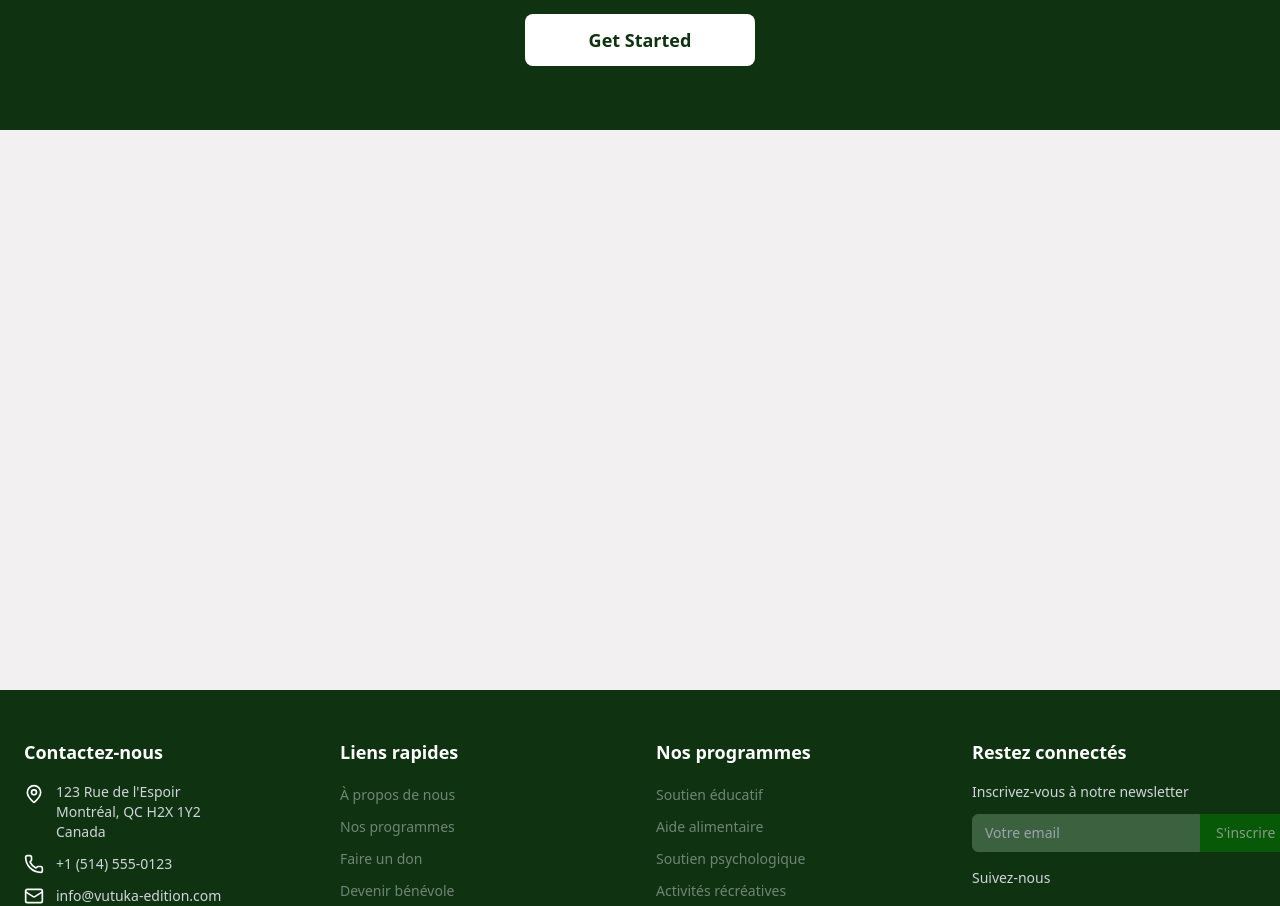
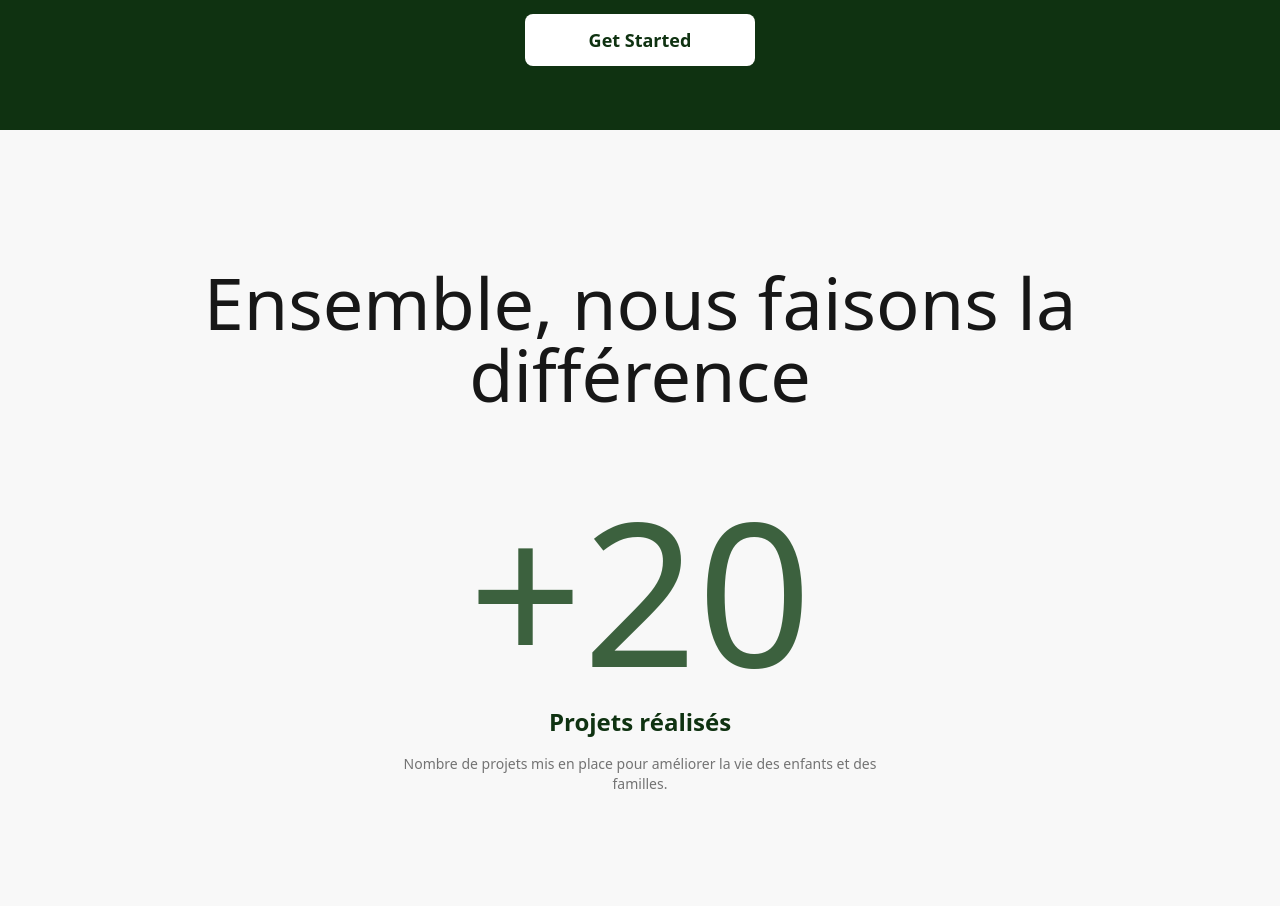
Before and after one commit to Vutuka-Edition/front-end, a React (Vite) app: page / in a window 1280 px wide. Shown: the part 1600-2506 px from the top of the page. Built offline with nearby package versions, Linux system fonts and the light colour scheme; no server answers.

Commit message:
added metrics screen

```diff
--- a/package.json
+++ b/package.json
@@ -12,14 +12,17 @@
   "dependencies": {
     "@reduxjs/toolkit": "^2.8.2",
     "axios": "^1.11.0",
+    "framer-motion": "^12.23.12",
     "i18next": "^25.3.2",
     "i18next-browser-languagedetector": "^8.2.0",
     "js-cookie": "^3.0.5",
     "jwt-decode": "^4.0.0",
     "lucide-react": "^0.536.0",
     "react": "^19.1.0",
+    "react-countup": "^6.5.3",
     "react-dom": "^19.1.0",
     "react-i18next": "^15.6.1",
+    "react-intersection-observer": "^9.16.0",
     "react-redux": "^9.2.0",
     "react-router-dom": "^7.7.1",
     "redux-persist": "^6.0.0"
@@ -28,6 +31,7 @@
     "@eslint/js": "^9.30.1",
     "@types/js-cookie": "^3.0.6",
     "@types/react": "^19.1.8",
+    "@types/react-countup": "^4.3.0",
     "@types/react-dom": "^19.1.6",
     "@types/react-redux": "^7.1.34",
     "@types/react-router-dom": "^5.3.3",
--- /dev/null
+++ b/src/Constants/impactStats.ts
@@ -0,0 +1,34 @@
+interface ImpactStat {
+  id: number;
+  title: string;
+  value: number;
+  curentValue?: string;
+  description: string;
+  bgColor: string;
+}
+export const impactStats: ImpactStat[] = [
+  {
+    id: 1,
+    title: 'Enfants aidés',
+    value: 1500,
+    curentValue: '+',
+    description: 'Nombre d&apos;enfants ayant bénéficié de notre soutien depuis notre création.',
+    bgColor: 'bg-success-50',
+  },
+  {
+    id: 2,
+    title: 'Bénévoles actifs',
+    value: 30,
+    curentValue: '+',
+    description: 'Nombre de bénévoles engagés dans nos programmes et activités.',
+    bgColor: 'bg-primary-50',
+  },
+  {
+    id: 3,
+    title: 'Projets réalisés',
+    value: 20,
+    curentValue: '+',
+    description: 'Nombre de projets mis en place pour améliorer la vie des enfants et des familles.',
+    bgColor: 'bg-accent-50',
+  },
+];
--- /dev/null
+++ b/src/Pages/Home/Impact.tsx
@@ -0,0 +1,72 @@
+import React, { useState, useEffect } from 'react'
+import CountUp from 'react-countup'
+import { useInView } from 'react-intersection-observer'
+import { impactStats } from '../../Constants/impactStats'
+import { motion, AnimatePresence } from 'framer-motion'
+
+const ImpactSection: React.FC = () => {
+  const [activeIndex, setActiveIndex] = useState(0)
+
+  return (
+    <div id='news' className={`transition-colors duration-700 ease-in-out px-2 sm:px-4 lg:px-8 xl:px-16 bg-white-extended`}>
+      <div className="relative h-[200vh] sm:h-[250vh] md:h-[300vh] max-w-7xl mx-auto text-neutral-900">
+        {/* Sticky Content */}
+        <div className="sticky top-0 h-screen flex flex-col items-center justify-center text-center z-10 px-4">
+          <div className="flex flex-col items-center gap-4">
+            <h1 className="text-3xl sm:text-4xl md:text-5xl lg:text-7xl heading-1 mb-4 leading-tight">Ensemble, nous faisons la différence</h1>
+          </div>
+
+          <div className="mt-8 sm:mt-12 md:mt-16">
+            <AnimatePresence mode="wait">
+              <motion.div
+                key={activeIndex}
+                initial={{ opacity: 0, y: 40 }}
+                animate={{ opacity: 1, y: 0 }}
+                exit={{ opacity: 0, y: -40 }}
+                transition={{ duration: 0.6 }}
+                className="space-y-3 sm:space-y-4"
+              >
+                <h1 className="text-[60px] sm:text-[80px] md:text-[120px] lg:text-[160px] xl:text-[200px] text-main-hover heading-display leading-none">
+                  {impactStats[activeIndex].curentValue}
+                  <CountUp
+                    end={impactStats[activeIndex].value}
+                    duration={2}
+                    separator=","
+                  />
+                </h1>
+                <p className="text-lg sm:text-xl md:text-2xl font-bold text-main">{impactStats[activeIndex].title}</p>
+                <p className="text-neutral-500 text-xs sm:text-sm max-w-md sm:max-w-lg mx-auto">{impactStats[activeIndex].description}</p>
+              </motion.div>
+            </AnimatePresence>
+          </div>
+        </div>
+
+        {/* Scroll Triggers */}
+        <div className="absolute top-0 w-full">
+          {impactStats.map((_, index: number) => (
+            <ScrollTrigger key={index} index={index} setActiveIndex={setActiveIndex} />
+          ))}
+        </div>
+      </div>
+    </div>
+  )
+}
+
+const ScrollTrigger: React.FC<{
+  index: number
+  setActiveIndex: React.Dispatch<React.SetStateAction<number>>
+}> = ({ index, setActiveIndex }) => {
+  const { ref, inView } = useInView({
+    threshold: 0.5,
+  })
+
+  useEffect(() => {
+    if (inView) {
+      setActiveIndex(index)
+    }
+  }, [inView, index, setActiveIndex])
+
+  return <div ref={ref} className="h-screen" />
+}
+
+export default ImpactSection
--- a/src/Pages/Home/index.tsx
+++ b/src/Pages/Home/index.tsx
@@ -2,6 +2,7 @@ import type { FC } from 'react'
 
 import Hero from './Hero'
 import HowItWorks from './HowItWorks'
+import Impact from './Impact'
 
 import heroImg from '../../assets/images/Hero.png'
 import herobg from '../../assets/images/Hero-bg.png'
@@ -23,7 +24,7 @@ const Home: FC = () => {
         </div>
       </div>
       <HowItWorks />
-      <div className="h-[100vh] lg:h-[70vh]"></div>
+      <Impact />
     </main>
   )
 }
```
Also changed, not shown: 1 other file (tests, documents, lock files or other folders).
